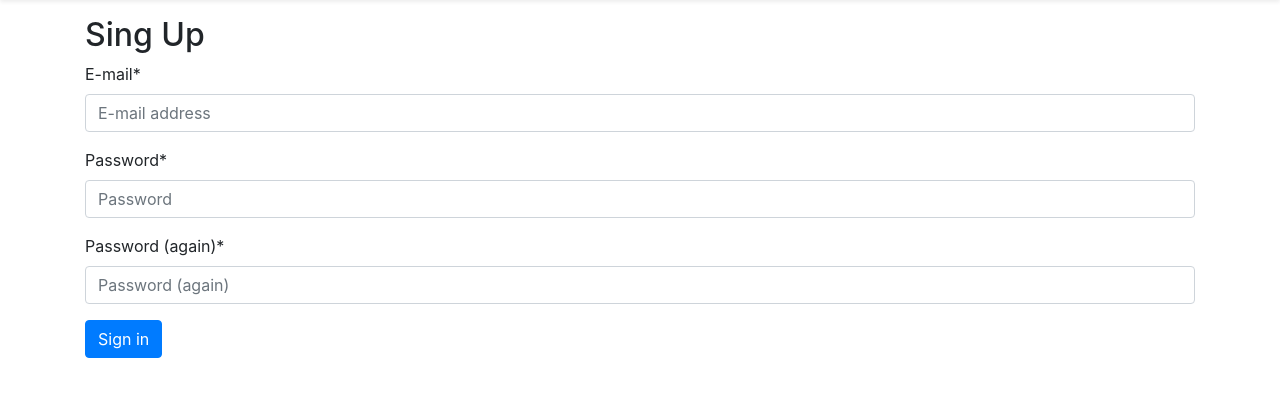
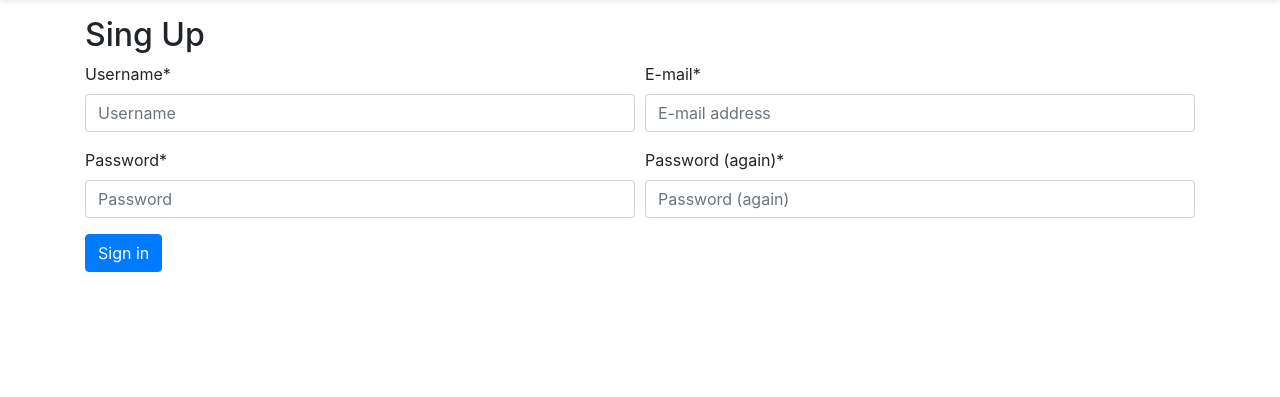
Before and after one commit to AliReza7222/Store, a Django app: page /accounts/signup/ in a window 1280 px wide. Shown: the part 73-470 px from the top of the page. Run offline with Django 4.2, Linux system fonts and the light colour scheme; some libraries are stand-ins or nearby versions.

Commit message:
change some file

```diff
--- a/accounts/models.py
+++ b/accounts/models.py
@@ -4,8 +4,6 @@ from django.contrib.auth.models import AbstractUser
 
 class User(AbstractUser):
     email = models.EmailField(unique=True)
-    address = models.TextField()
-    phone_number = models.CharField(max_length=11)
 
     def __str__(self):
         return self.username
--- a/config/settings.py
+++ b/config/settings.py
@@ -56,8 +56,8 @@ AUTHENTICATION_BACKENDS = {
 }
 EMAIL_BACKEND = 'django.core.mail.backends.console.EmailBackend'
 ACCOUNT_SESSION_REMEMBER = True
-ACCOUNT_USERNAME_REQUIRED = False
-ACCOUNT_AUTHENTICATION_METHOD = 'email'
+ACCOUNT_USERNAME_REQUIRED = True
+ACCOUNT_AUTHENTICATION_METHOD = 'username_email'
 ACCOUNT_EMAIL_REQUIRED = True
 ACCOUNT_UNIQUE_EMAIL = True
 
--- a/templates/account/signup.html
+++ b/templates/account/signup.html
@@ -7,7 +7,22 @@
   <h2>Sing Up</h2>
   <form method="post">
     {% csrf_token %}
-    {{ form | crispy }}
+    <div class="form-row">
+      <div class="form-group col-md-6 mb-0">
+        {{ form.username|as_crispy_field }}
+      </div>
+      <div class="form-group col-md-6 mb-0">
+        {{ form.email|as_crispy_field }}
+      </div>
+    </div>
+    <div class="form-row">
+      <div class="form-group col-md-6 mb-0">
+        {{ form.password1|as_crispy_field }}
+      </div>
+      <div class="form-group col-md-6 mb-0">
+        {{ form.password2|as_crispy_field }}
+      </div>
+    </div>
     <button type="submit" class="btn btn-primary">Sign in</button>
   </form>
 {% endblock content %}
```
